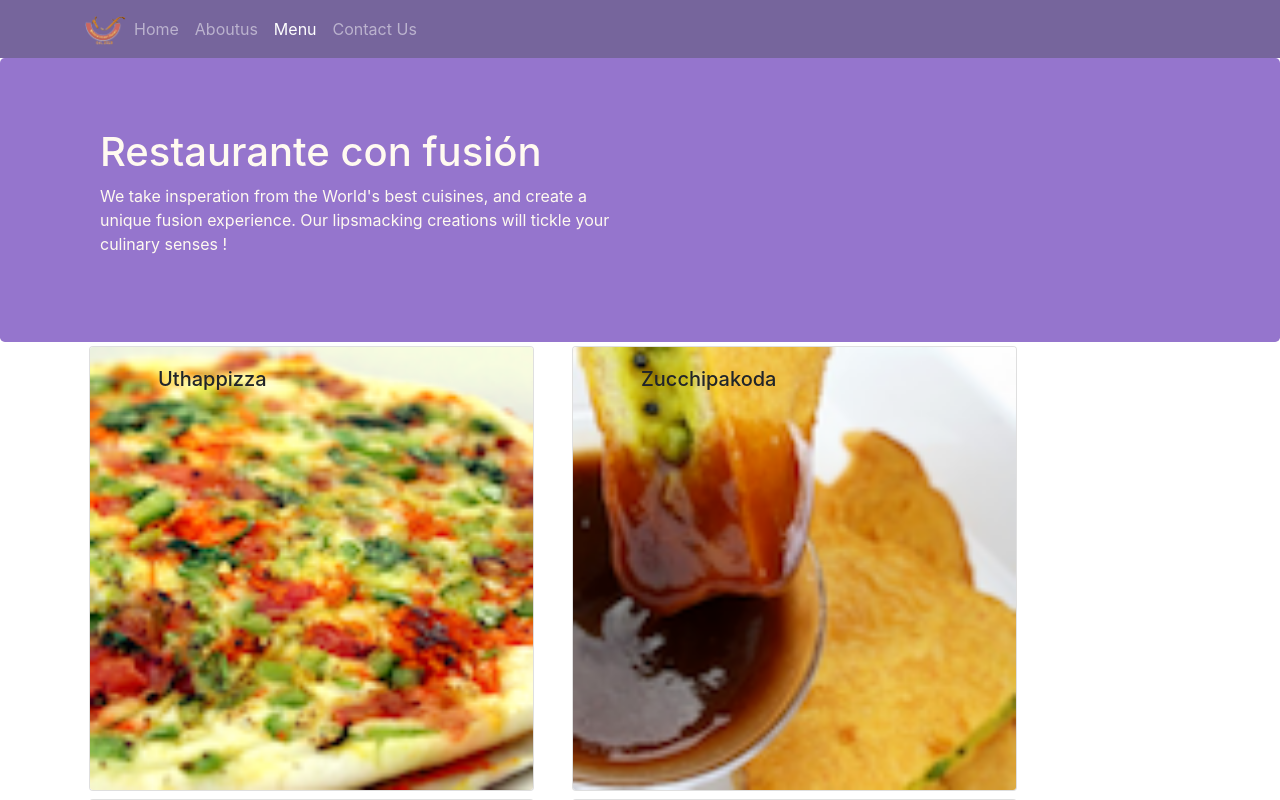
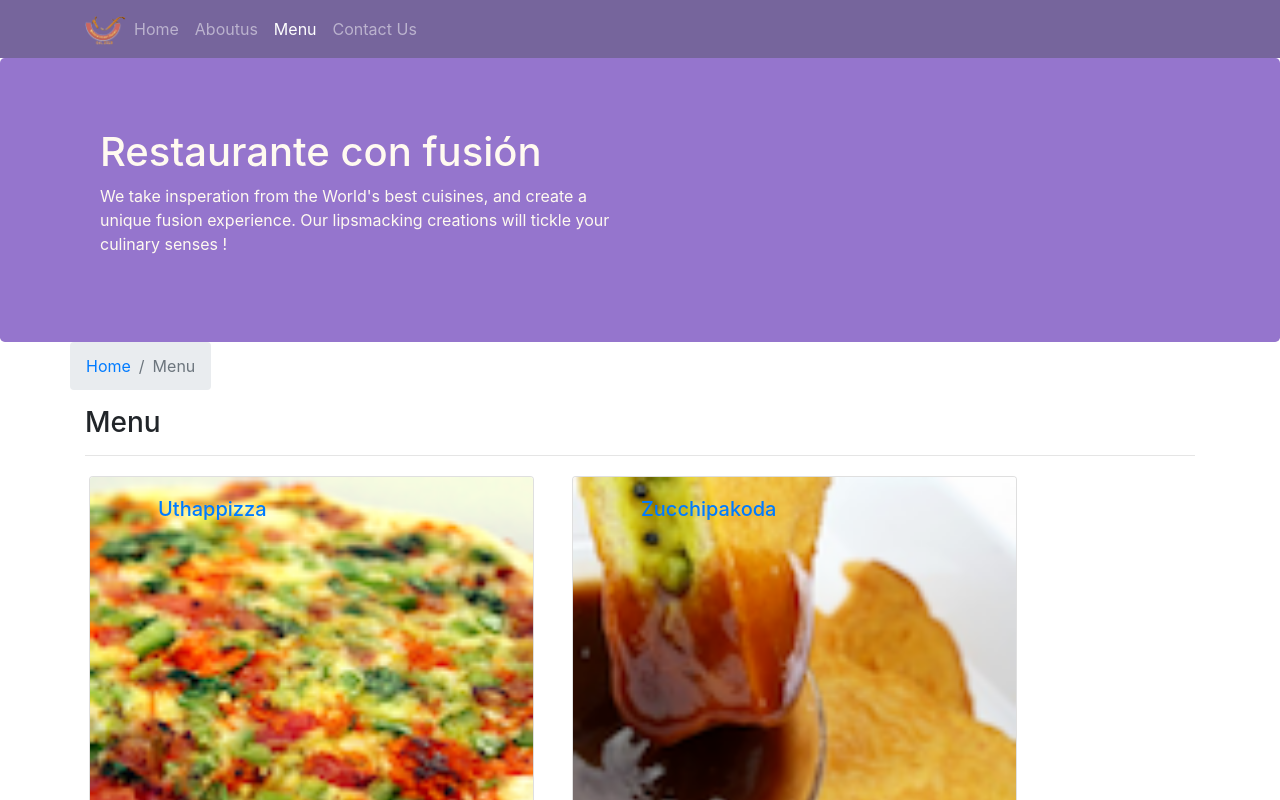
Before and after one commit to XmayRog/React, a React (Create React App) app: page /menu in a window 1280 px wide. Shown: the top 800 px of the page. Built offline with nearby package versions, Linux system fonts and the light colour scheme; the HTML template or start-up script is replaced by a standard one.

Commit message:
Single page application part 2 error

```diff
--- a/src/components/ContactComponent.js
+++ b/src/components/ContactComponent.js
@@ -1,8 +1,20 @@
 import React from 'react';
+import { Breadcrumb, BreadcrumbItem } from 'reactstrap';
+import { Link } from 'react-router-dom';
 
 function Contact(props) {
     return(
         <div className="container">
+            <div className='row'>
+                <Breadcrumb>
+                    <BreadcrumbItem><Link to='/home'>Home</Link></BreadcrumbItem>
+                    <BreadcrumbItem active>Contact Us</BreadcrumbItem>
+                </Breadcrumb>
+                <div className="col-12">
+                    <h3>Contact Us</h3>
+                    <hr />
+                </div>
+            </div>
             <div className="row row-content">
                 <div className="col-12">
                 <h3>Location Information</h3>
--- a/src/components/DishdetailComponent.js
+++ b/src/components/DishdetailComponent.js
@@ -1,6 +1,6 @@
 import React from "react";
-import { Card, CardImg, CardText, CardBody, CardTitle } from "reactstrap"
-
+import { Card, CardImg, CardText, CardBody, CardTitle, Breadcrumb, BreadcrumbItem } from "reactstrap"
+import { Link } from "react-router-dom";
 
 function RenderDish({ dish }) {
 
@@ -52,13 +52,19 @@
     if (props.dish != null)
         return (
             <div className='container' >
+                <div className='row'>
+                    <Breadcrumb>
+                        <BreadcrumbItem><Link to='/menu'>Menu</Link></BreadcrumbItem>
+                        <BreadcrumbItem active>{props.dish.name}</BreadcrumbItem>
+                    </Breadcrumb>
+                    <div className="col-12">
+                        <h3>{props.dish.name}</h3>
+                        <hr />
+                    </div>
+                </div>
                 <div className='row' >
-                    <div className='col-md-5 col-sm-12 m-1' >
-                        <RenderDish dish={props.dish} />
-                    </div>
-                    <div className='col-md-5 col-sm-12 m-1' >
-                        <RenderComments comments={props.dish.comments} />
-                    </div>d
+                    <RenderDish dish={props.dish} />
+                    <RenderComments comments={props.comments} />
                 </div>
             </div>
         )
--- a/src/components/MainComponent.js
+++ b/src/components/MainComponent.js
@@ -40,12 +40,20 @@
       );
     }
 
+    const DishWithid = ({match}) => {
+      return(
+        <DishDetail dish={this.state.dishes.filter((dish) => dish.id === parseInt(match.params.dishId,10))} comments={this.state.comments.filter((comment) => comment.dishId === parseInt(match.params.dishId,10))} />
+
+      );
+    }
+
     return (
       <div>
         <Header />
         <Switch>
           <Route path="/home" component={HomePage} />
           <Route exact path="/menu" component={() => <Menu dishes={this.state.dishes}/>} />
+          <Route path='/menu/:dishID' component={DishWithid} />
           <Route exact path="/contactus" component={Contact} />
           <Redirect to="/home"/>
         </Switch>
--- a/src/components/MenuComponent.js
+++ b/src/components/MenuComponent.js
@@ -1,15 +1,17 @@
-import React, { Component } from "react";
-import { Card, CardImg, CardImgOverlay, CardTitle } from "reactstrap";
-
+import React from "react";
+import { Card, CardImg, CardImgOverlay, CardTitle, Breadcrumb, BreadcrumbItem } from "reactstrap";
+import { Link } from "react-router-dom";
 
     function RenderMenuItem({ dish, onclick }) {
 
         return(
-            <Card key={dish.id} onClick={() => onclick(dish.id)}>
-                <CardImg width="100%" src={dish.image} alt={dish.name} />
-                <CardImgOverlay body className='ml-5'>
-                    <CardTitle>{dish.name}</CardTitle>
-                </CardImgOverlay>
+            <Card>
+                <Link tp ={`/menu/${dish.id}`} >
+                    <CardImg width="100%" src={dish.image} alt={dish.name} />
+                    <CardImgOverlay body className='ml-5'>
+                        <CardTitle>{dish.name}</CardTitle>
+                    </CardImgOverlay>
+                </Link>
             </Card>
         );
     }
@@ -20,13 +22,23 @@
         const menu = props.dishes.map((dish) => {
             return (
                 <div key={dish.id} className="col-12 col-md-5 m-1" >
-                    <RenderMenuItem dish={dish} onclick={props.onclick}/>
+                    <RenderMenuItem dish={dish} />
                 </div>
             );
         });
 
         return (
             <div className="container">
+                <div className='row'>
+                    <Breadcrumb>
+                        <BreadcrumbItem><Link to='/home'>Home</Link></BreadcrumbItem>
+                        <BreadcrumbItem active>Menu</BreadcrumbItem>
+                    </Breadcrumb>
+                    <div className="col-12">
+                        <h3>Menu</h3>
+                        <hr />
+                    </div>
+                </div>
                 <div className="row" >
                     {menu}
                 </div>
```
